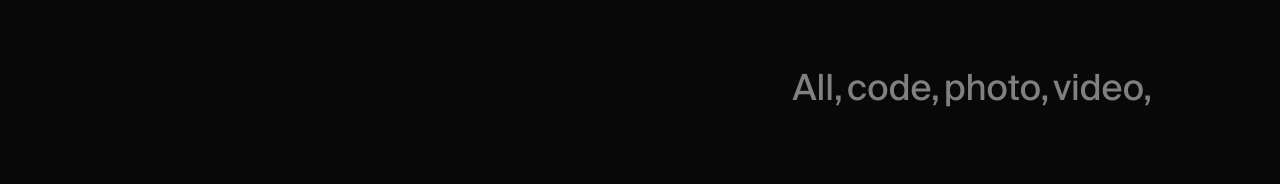
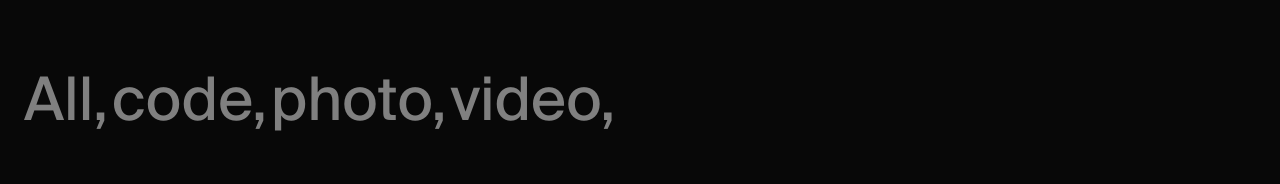
Before and after one commit to viviciu/viviciu.github.io, a Next.js app in the folder portfolio/: page /play in a window 1280 px wide. Shown: the part 194-378 px from the top of the page. Built offline with nearby package versions, Linux system fonts and the light colour scheme.

Commit message:
left-aligned

```diff
--- a/portfolio/app/play/page.jsx
+++ b/portfolio/app/play/page.jsx
@@ -6,14 +6,12 @@ import { useState } from "react";
 import { items } from "./items.js";
 
 export default function Projects() {
-  // const [searchQuery, setSearchQuery] = useState("");
-  // const [selectedCategories, setSelectedCategories] = useState([]);
+  // RADIO BUTTONS: https://www.w3schools.com/tags/att_input_type_radio.asp
   const [selectedLabel, setSelectedLabel] = useState(null);
 
   const handleClick = (label) => {
     setSelectedLabel(label);
   };
-
 
   const displayedItems = items
     // important
@@ -42,35 +40,19 @@ export default function Projects() {
             className="w-full h-full object-cover
             translate-y-0 transition group-hover:translate-y-2"
           />
-          {/* ————POPUP FLAG———— */}
-          {/* <div className="bg-black text-white absolute bottom-0 left-0 right-0 text-center py-2 translate-y-full transition group-hover:translate-y-0">
-            (._.)
-          </div> */}
         </div>
-
         {/* CARD CATEGORY LABEL */}
         {/* <pre>{item.category}</pre> */}
       </div>
     ));
 
   return (
-    // Previous <main> className: className="mx-auto flex justify-center items-center flex-col gap-4"
-    <main className="">
-      {/*                  ————SEARCHBAR————                 */}
-      {/* <section className="relative">
-        <input
-          type="text"
-          id="search"
-          className="p-2 bg-gray-50 border-gray-300 rounded-md"
-          placeholder="Search items..."
-          onChange={handleSearch}
-        />
-      </section> */}
-      <section className="flex flex-col md:flex-col mx-auto container max-w-6xl">
+    <main className="m-1">
+      <section className="flex flex-col md:flex-col mx-4 container max-w-6xl">
         {/* SELECTION BAR */}
         <article
-          className="mb-[11vh] mt-[33vh] mx-16 justify-end flex sm:flex-row
-        text-4xl
+          className="mb-[11vh] mt-[33vh] flex sm:flex-row
+        lg:text-6xl text-xl
         font-display"
         >
           {/* SHOW ALL ITEMS */}
@@ -151,7 +133,6 @@ export default function Projects() {
             </label>
           </div>
         </article>
-
         {/* ITEMS */}
         <article className="w-full mx-auto grid grid-cols-1 sm:grid-cols-2 md:grid-cols-3 gap-6 place-content-center p-2">
           {displayedItems}
```
